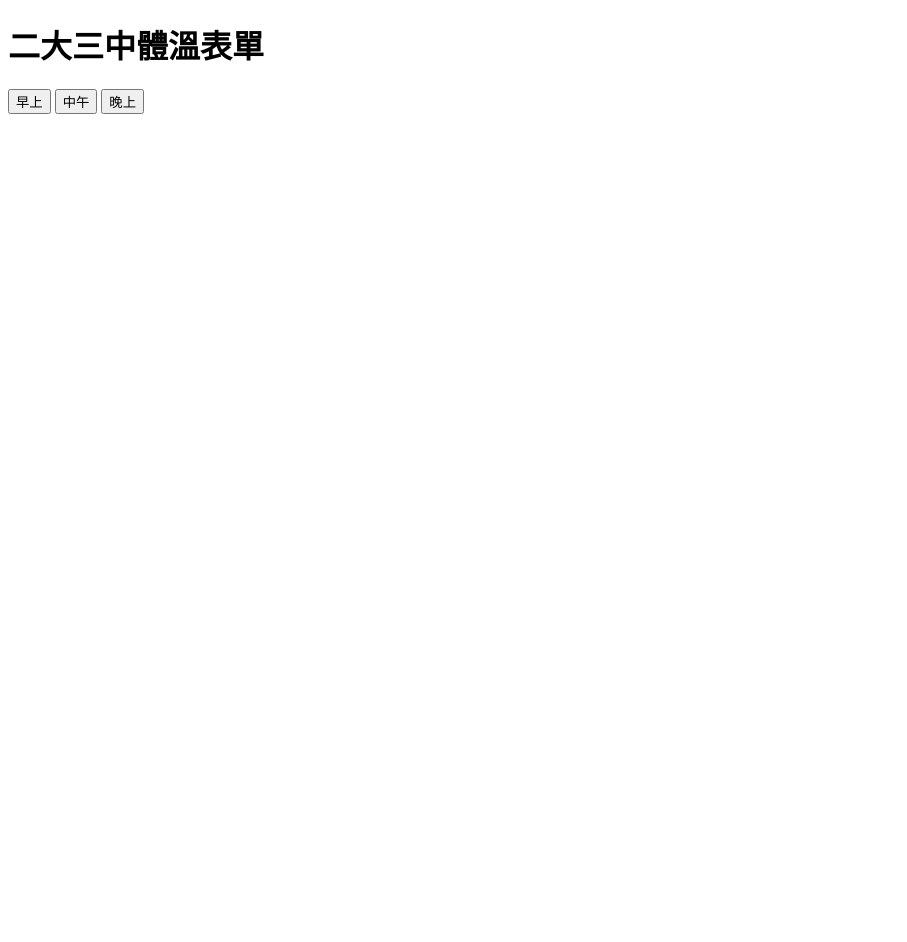
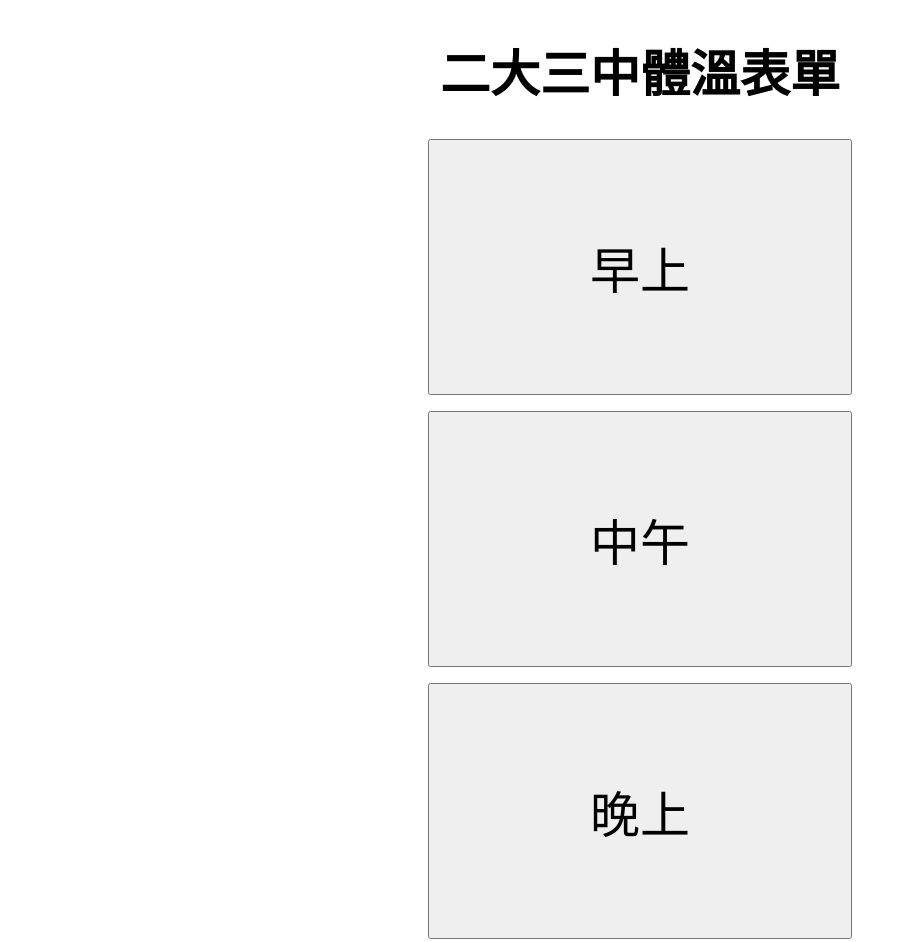
Before and after one commit to abckf654/LazyAutoForm, a plain HTML site: page index.html in a window 1280 px wide. Shown: the whole page, without its empty margins (0-907 px from the left). Before the commit the page ends 800 px from the top, so only its background shows below. Drawn offline with Linux system fonts and the light colour scheme.

Commit message:
Update index.html

```diff
--- a/index.html
+++ b/index.html
@@ -4,13 +4,18 @@
         <meta charset="utf-8">
     </head>
     <body>
-
+        <div>
             <h1>二大三中體溫表單</h1>
+        </div>
 
         <button type="button" onclick="morning();">早上</button>
+        <p></p>
         <button type="button" onclick="noon();">中午</button>
+        <p></p>
         <button type="button" onclick="night();">晚上</button>
+        <p></p>
     </body>
+
 </html>
 
 <script type="text/javascript">
@@ -49,3 +54,16 @@
         return Math.floor(Math.random() * (max - min + 1)) + min;
 };
 </script>
+
+<style>
+    button{
+        margin:auto;
+        display:block;
+        padding: 90px 160px;
+        font-size: 50px;
+    }
+    div{
+     text-align: center;
+     font-size: 25px;
+    }
+</style>
```
Lines whose indentation alone changed are shown as unchanged.
